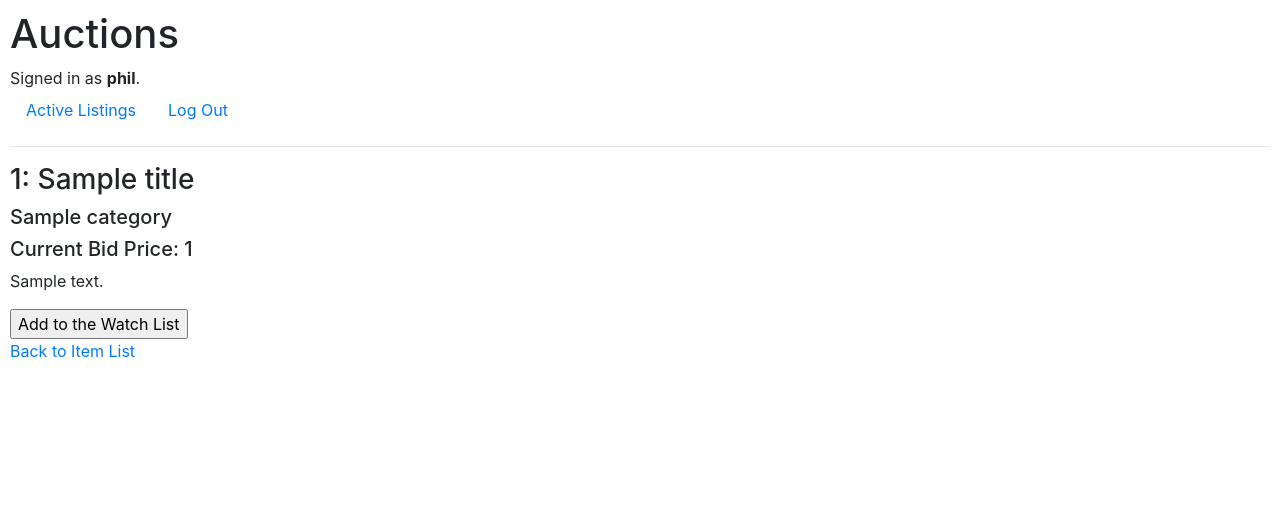
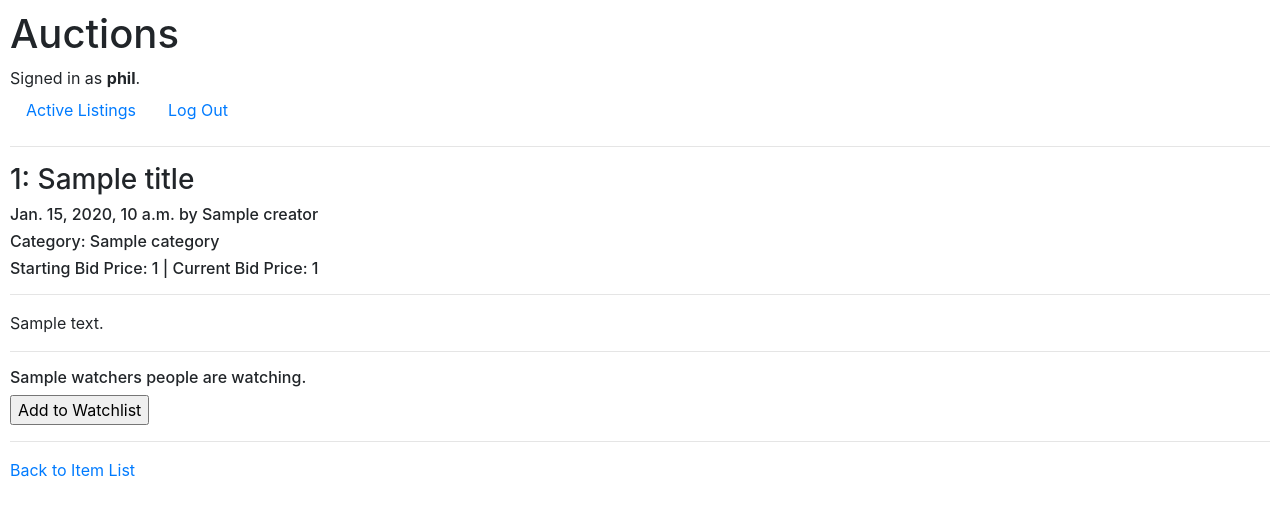
Before and after one commit to grzelkowska/ebay_django, a Django app: template auctions/templates/auctions/item.html in a window 1280 px wide. Shown: the top 516 px of the page. Run offline with Django 3.2, Linux system fonts and the light colour scheme; a user stored in the database is signed in; tables that the repository leaves empty hold one stand-in row (values such as "Sample post"); the template is opened without the code that fills it: most values are stand-ins (such as "Sample title", 1, 10 or a date in 2020); some libraries are stand-ins or nearby versions.

Commit message:
watchlist

```diff
--- a/auctions/templates/auctions/item.html
+++ b/auctions/templates/auctions/item.html
@@ -2,23 +2,38 @@
 
 {% block body %}
     <h3>{{id}}: {{title}}</h3>
+    {% if active %}
+    <h6>Active</h6>
+    {% endif %}
+
+    <h6>{{created_date}} by {{creator}}</h6>
     {% if category %}
-    <h5>{{category}}</h5>
+    <h6>Category: {{category}}</h6>
     {% endif %}
-    <h5>Current Bid Price: {{current_bid}}</h5>
+    <h6>Starting Bid Price: {{starting_bid}} | Current Bid Price: {{current_bid}}</h6>
+    <hr>
     <p>{{description}}</p>
+    <hr>
+    {% if watchers %}
+    <h6>{{watchers}} {% if watchers == 1 %}person is{% else %}people are{% endif %} watching.</h6>
+    {% endif %}
 
-    <div>
-        {% if user.is_authenticated %}
-        <form method="post" action="{% url 'watchlist' id %}">
-            {% csrf_token %}
+    {% if user.is_authenticated %}
+    <form method="post" action="{% url 'watchlist' id %}">
+        {% csrf_token %}
+        {% if is_watched %}
+        <input type="submit" value="Remove from Watchlist">
+        {% else %}
+        <input type="submit" value="Add to Watchlist">
+        {% endif %}
 
-            <input type="submit" value="Add to the Watch List">
-        </form>
-        {% else %}
-            Not signed in.
-        {% endif %}
-    </div>
+    </form>
+    {% endif %}
+
+    <hr>
+
+
+
 
 
     <a href="{% url 'index' %}">Back to Item List</a>
--- a/auctions/urls.py
+++ b/auctions/urls.py
@@ -8,5 +8,5 @@ urlpatterns = [
     path("logout", views.logout_view, name="logout"),
     path("register", views.register, name="register"),
     path("<int:item_id>", views.item, name="item"),
-
+    path("<int:item_id>/add_to_watchlist", views.add_to_watchlist, name="watchlist"),
 ]
```
Also changed, not shown: auctions/views.py (+45 -25 lines), db.sqlite3, 3 other files.
